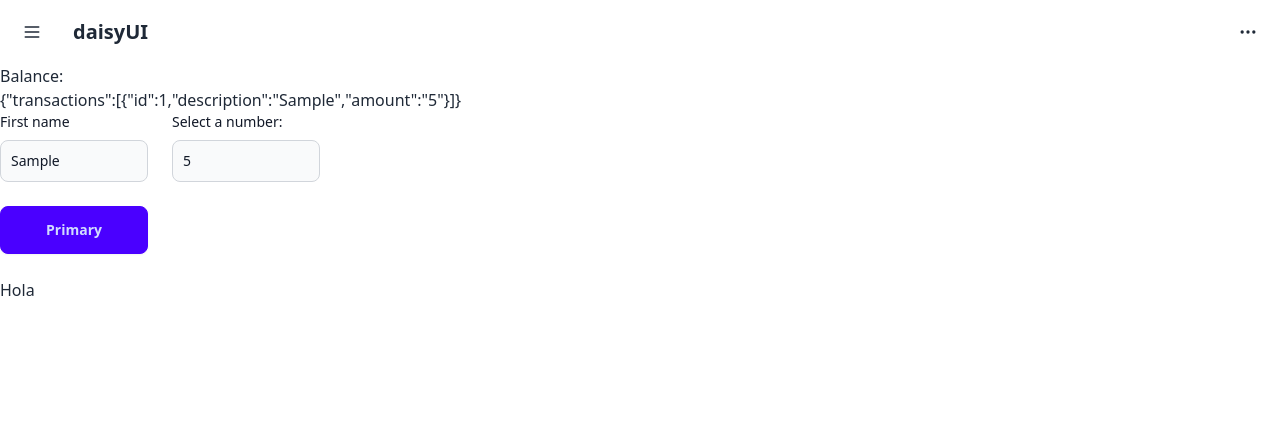
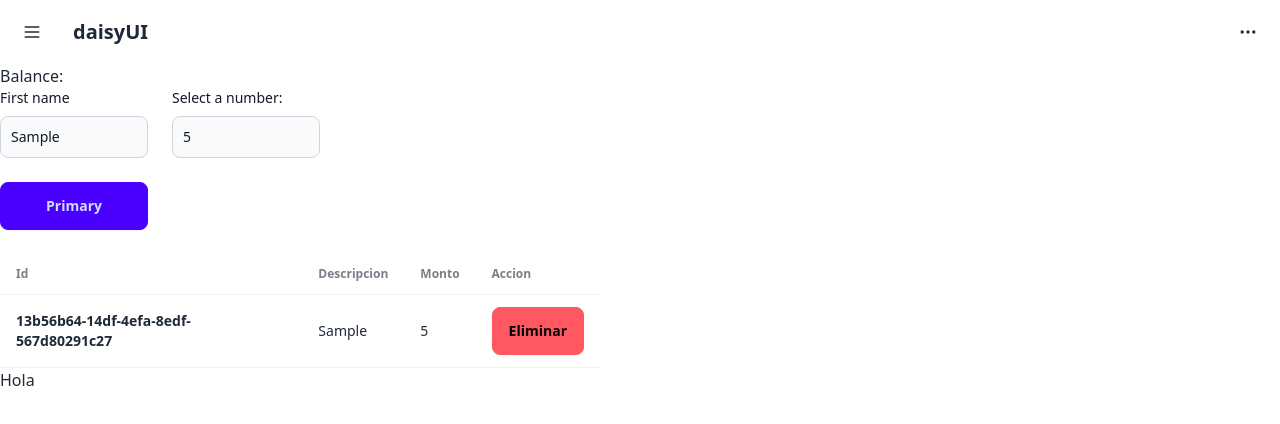
Before and after one commit to yonaiker-web/ProyectReact, a React (Vite) app: page / in a window 1280 px wide. Both pictures are taken after typing "Sample", "5" into the empty fields and a click on the button "Primary". Shown: the top 424 px of the page. Built offline with nearby package versions, Linux system fonts and the light colour scheme.

Commit message:
eliminar data del context

```diff
--- a/src/App.jsx
+++ b/src/App.jsx
@@ -4,6 +4,7 @@ import Header from "./components/Header";
 import Balance from "./components/Balance";
 import "./App.css";
 import TransactionForm from "./components/transactions/TransactionForm";
+import Transaction_List from "./components/transactions/Transaction_List";
 
 const App = () => {
   return (
@@ -12,6 +13,7 @@ const App = () => {
       <Header />
       <Balance />
       <TransactionForm />
+      <Transaction_List />
       <h1>Hola</h1>
     </GlobalProvider>
   );
--- a/src/components/Balance.jsx
+++ b/src/components/Balance.jsx
@@ -7,7 +7,6 @@ const Balance = () => {
   return (
     <div>
       <h1>Balance:</h1>
-      <div className="">{JSON.stringify(data)}</div>
     </div>
   );
 };
--- a/src/components/context/AppReducer.jsx
+++ b/src/components/context/AppReducer.jsx
@@ -3,12 +3,23 @@ export default (state, action) => {
   switch (action.type) {
     case "ADD_TRANSACTION":
       //retornamos todo lo que venga en el estado actual transaction mas el payload pasado
-      console.log("stateReduce", state);
+      //console.log("stateReduce", state);
 
       return {
         ...state,
         transactions: [...state.transactions, action.payload],
       };
+
+    case "DELETE_TRANSACTION":
+      //retornamos todo lo que venga en el estado actual transaction mas el payload pasado
+      //console.log("stateReduce", state);
+
+      return {
+        ...state,
+        transactions: state.transactions.filter(
+          (transaction) => transaction.id !== action.payload
+        ),
+      };
     default:
       return state;
   }
--- a/src/components/context/GlobalState.jsx
+++ b/src/components/context/GlobalState.jsx
@@ -27,10 +27,24 @@ export const GlobalProvider = ({ children }) => {
       payload: transaction,
     });
   };
+
+  const deleteTransaction = (id) => {
+    //en esta funcion le pasamos el dispatch que activa una accion de type, y el payload que es el contenido que en este caso es un objeto transaction que tiene description y monto
+    dispatch({
+      type: "DELETE_TRANSACTION",
+      payload: id,
+    });
+  };
+
   return (
     <Context.Provider
       //el value no solo sirve para pasar valores sino funciones
-      value={{ transactions: state.transactions, addTransaction }}
+      //transactions es la variable global que contiene el to global
+      value={{
+        transactions: state.transactions,
+        addTransaction,
+        deleteTransaction,
+      }}
     >
       {children}
     </Context.Provider>
--- a/src/components/transactions/TransactionForm.jsx
+++ b/src/components/transactions/TransactionForm.jsx
@@ -12,7 +12,8 @@ const TransactionForm = () => {
 
     //le pasamos a la funcion estos valores para ejecutarlos en el useGlobalStatae
     addTransaction({
-      id: 1,
+      //window.crypto.randomUUID() genera un guid
+      id: window.crypto.randomUUID(),
       description,
       amount,
     });
--- a/src/components/transactions/Transaction_List.jsx
+++ b/src/components/transactions/Transaction_List.jsx
@@ -1,7 +1,46 @@
-import React from "react";
+import React, { useState } from "react";
+import { useGlobalStatae } from "../context/GlobalState";
 
 const Transaction_List = () => {
-  return <div>Transaction_List</div>;
+  const { transactions, deleteTransaction } = useGlobalStatae();
+
+  const deleteTransactionId = (id) => {
+    deleteTransaction(id);
+  };
+
+  return (
+    <div>
+      <div className="w-[600px]">
+        <table className="table">
+          <thead>
+            <tr>
+              <th>Id</th>
+              <th>Descripcion</th>
+              <th>Monto</th>
+              <th>Accion</th>
+            </tr>
+          </thead>
+          <tbody>
+            {transactions.map((transaction) => (
+              <tr key={transaction.id}>
+                <th>{transaction.id}</th>
+                <td>{transaction.description}</td>
+                <td>{transaction.amount}</td>
+                <td>
+                  <button
+                    className="btn btn-error"
+                    onClick={() => deleteTransactionId(transaction.id)}
+                  >
+                    Eliminar
+                  </button>
+                </td>
+              </tr>
+            ))}
+          </tbody>
+        </table>
+      </div>
+    </div>
+  );
 };
 
 export default Transaction_List;
```
